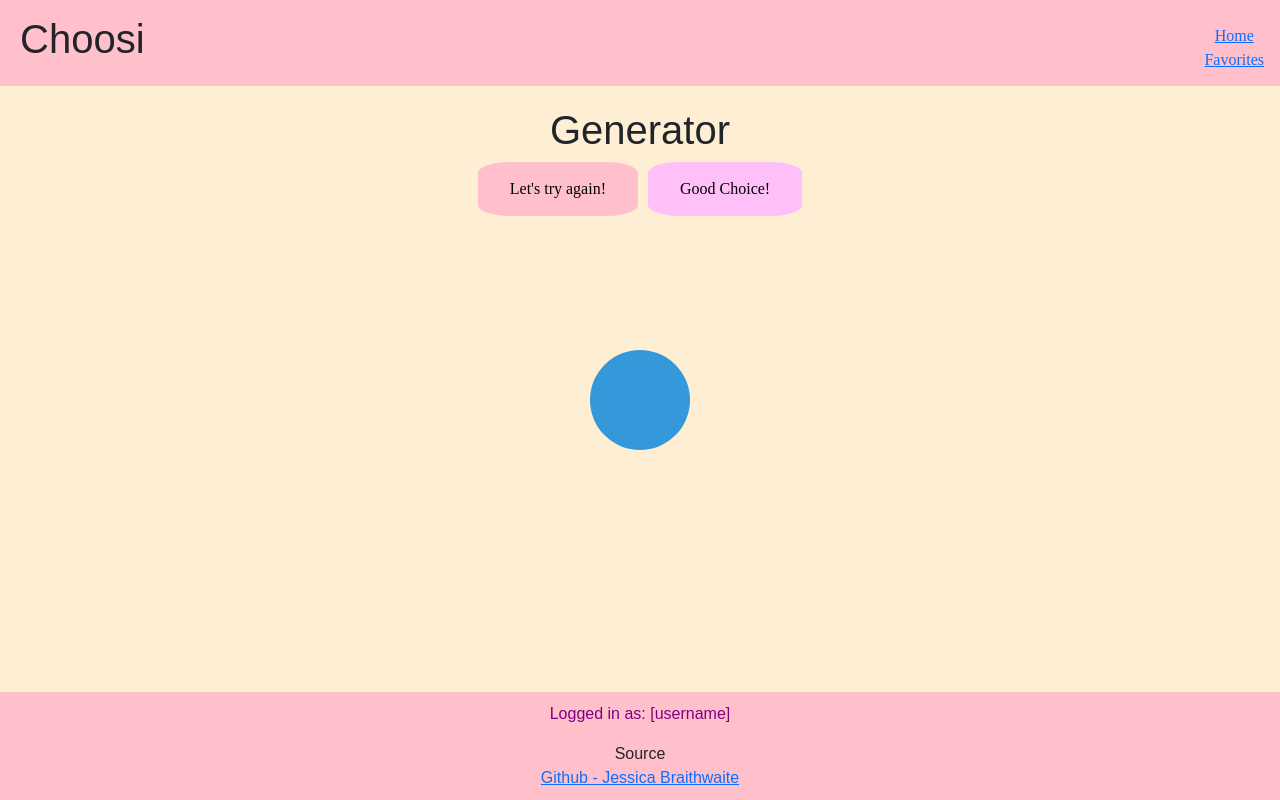
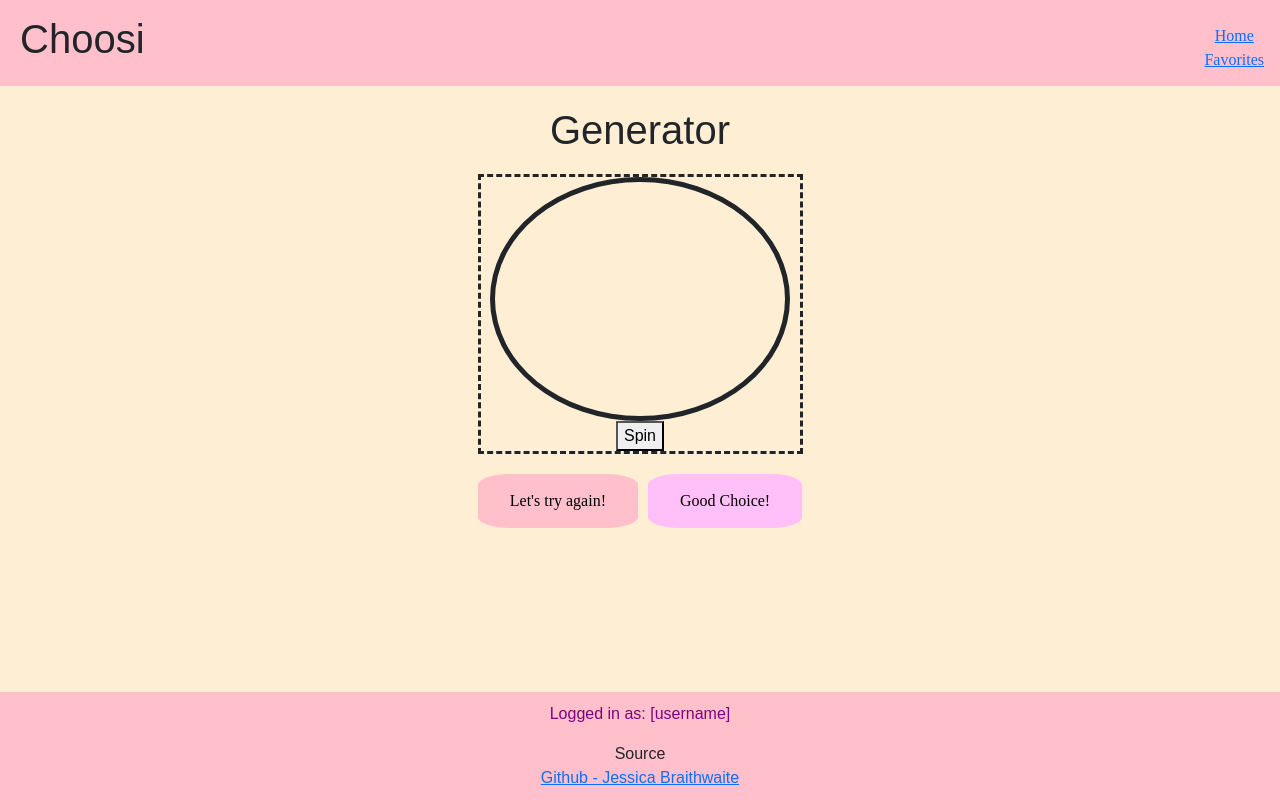
Before and after one commit to elevatedMinds/Web-Programming, a React (Vite) app: page /play in a window 1280 px wide. Built offline with nearby package versions, Linux system fonts and the light colour scheme.

Commit message:
display wheel draft

```diff
--- /dev/null
+++ b/src/play/mock.js
@@ -0,0 +1,10 @@
+export function MockData(){
+    return new Promise((resolve) => {
+        setTimeout(() => {
+            resolve({
+                objects: ['Place 1', 'Place 2', 'Place 3', 'Place 4', 'Place 5'],
+                rotation: Math.ceil(Math.random() * 100),
+            });
+        }, 1000); //delay - a second
+    });
+}
--- a/src/play/play.jsx
+++ b/src/play/play.jsx
@@ -1,7 +1,7 @@
-import React from 'react';
+import React, { useEffect, useState } from 'react';
 import './play.css';
 import { NavLink, useLocation } from 'react-router-dom';
-import CircleGenerator from './wheel.jsx';
+import WheelContainer from './wheel.jsx';
 
 export function Header(){
     const location = useLocation();
@@ -23,14 +23,14 @@ export function Header(){
     )
 }
 
-export function Play(){
+export function Play(props){
     return (
         <div>
             <Header/>
         <main>
             <h1 className="activity">Generator</h1>
 
-            <CircleGenerator/>
+            <WheelContainer rotation={0}/>
 
             <div class="actions">
             <button class="retry-button" type="button">Let's try again!</button>
--- a/src/play/wheel.css
+++ b/src/play/wheel.css
@@ -1,10 +1,22 @@
-.circle {
-    width: 100px;
-    height: 100px;
-    background-color: #3498db;
+#wheel-container {
+    border: dashed;
+    width: 325px;
+    height: 280px;
+    display: flex;
+    flex-direction: column;
+    align-items: center;
+    margin: 20px auto;
+  }
+
+.display{
+    border: 5px solid;
     border-radius: 50%;
-    position: absolute;
-    top: 50%;
-    left: 50%;
-    transform: translate(-50%, -50%);
+    width: 300px;
+    height: 300px;
+    display: flex;
+    flex-wrap: wrap;
+    position: relative;
+    align-items: center;
+    justify-content: center;
+    padding: 20px;
 }
--- a/src/play/wheel.jsx
+++ b/src/play/wheel.jsx
@@ -1,24 +1,32 @@
-import React, { useEffect, useRef } from 'react';
+import React, { useEffect, useRef, useState } from 'react';
+import { MockData } from './mock.js';
 import './wheel.css'
 
-const circleGenerator = () => {
-    const circleContainerRef = useRef(null);
+function WheelContainer ({rotation}) {
+    const WheelContainerRef = useRef(null);
+    const [rotate, setRotation] = useState(rotation);
+    const [randomObject, setRandom] = useState(MockData[0]);
 
     useEffect(() => {
-        generateCircle(); }, []);
+        console.log('rotation: '); }, [rotate]);
 
-    const generateCircle = () => {
-        const circleContainer = circleContainerRef.current;
-        if (circleContainer){
-            const circle = document.createElement('div');
-            circle.classList.add('circle');
-            circleContainer.appendChild(circle);
-        }
+    const spinner = () => {
+        const newRotation = rotation + Math.ceil(Math.random() * 100);
+        const index = Math.floor(Math.random() * MockData.length);
+        setRotation(newRotation);
+        setRandom(MockData[index]);
     };
 
     return (
-        <div id="circle-container" ref={circleContainerRef}/>
+        <div id="wheel-container" ref={WheelContainerRef}>
+            <div className='display'>
+                {randomObject}
+            </div>
+            <button onClick={spinner}>
+                Spin
+            </button>
+        </div>
     );
 };
 
-export default circleGenerator;
+export default WheelContainer;
```
Also changed, not shown: 1 other file (tests, documents, lock files or other folders).
